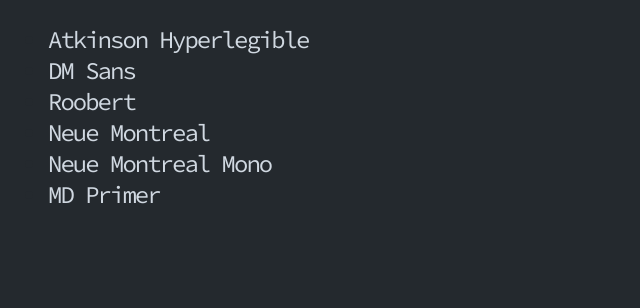
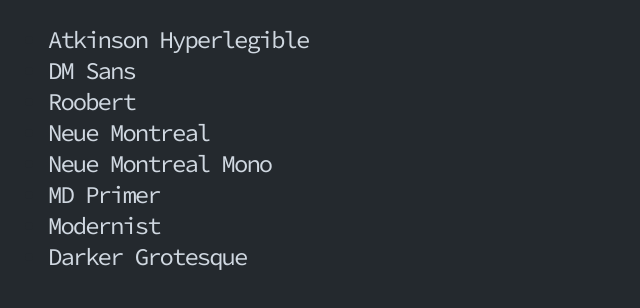
Before and after one commit to er-knight/favourite-fonts, a plain HTML site: page index.html in a window 1280 px wide. Shown: the whole page, without its empty margins (0-640 px from the left). Drawn offline with Linux system fonts and the light colour scheme.

Commit message:
added Modernist and Darker Grotesque

```diff
--- a/index.html
+++ b/index.html
@@ -49,6 +49,12 @@
         <li>
             <a href="https://mass-driver.com/typefaces/md-primer">MD Primer</a>
         </li>
+        <li>
+            <a href="https://www.behance.net/gallery/32918197/Modernist-Typeface">Modernist</a>
+        </li>
+        <li>
+            <a href="https://fonts.google.com/specimen/Darker+Grotesque">Darker Grotesque</a>
+        </li>
     </ul>
 </body>
 
```
